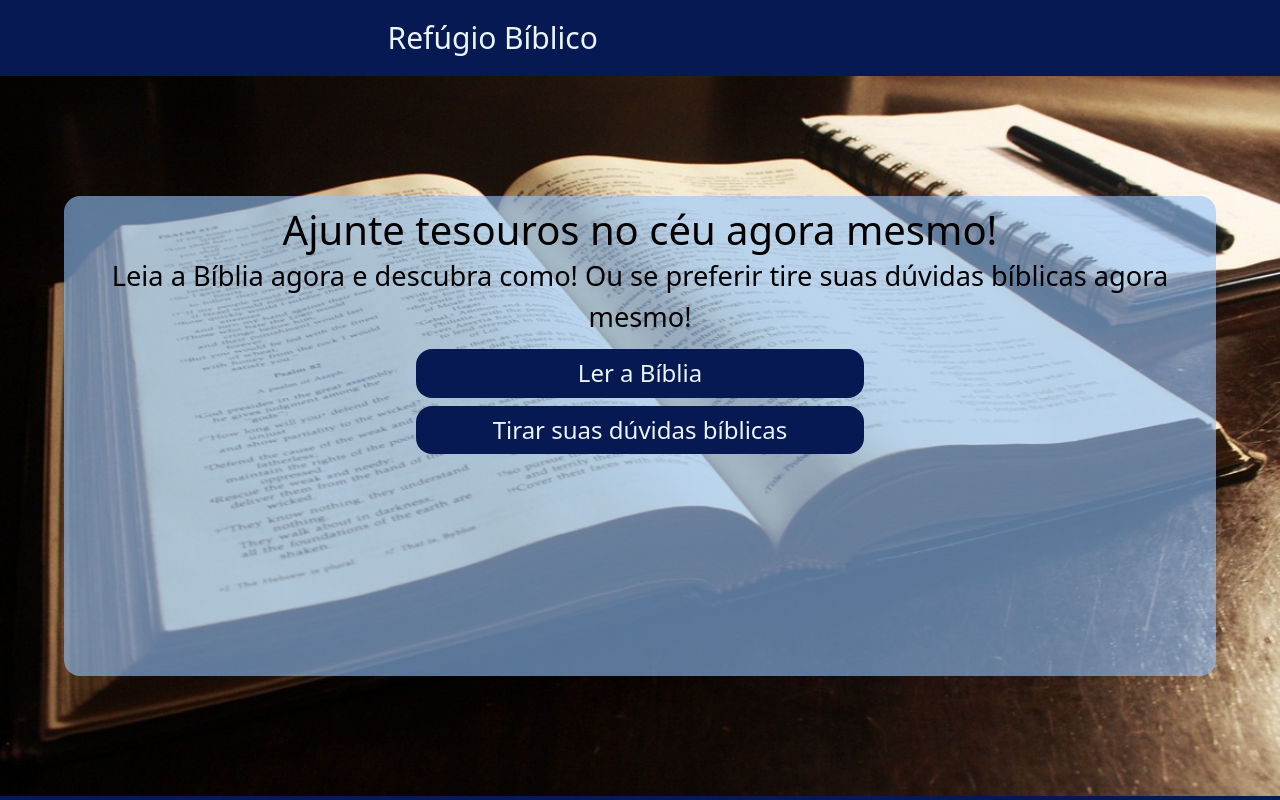
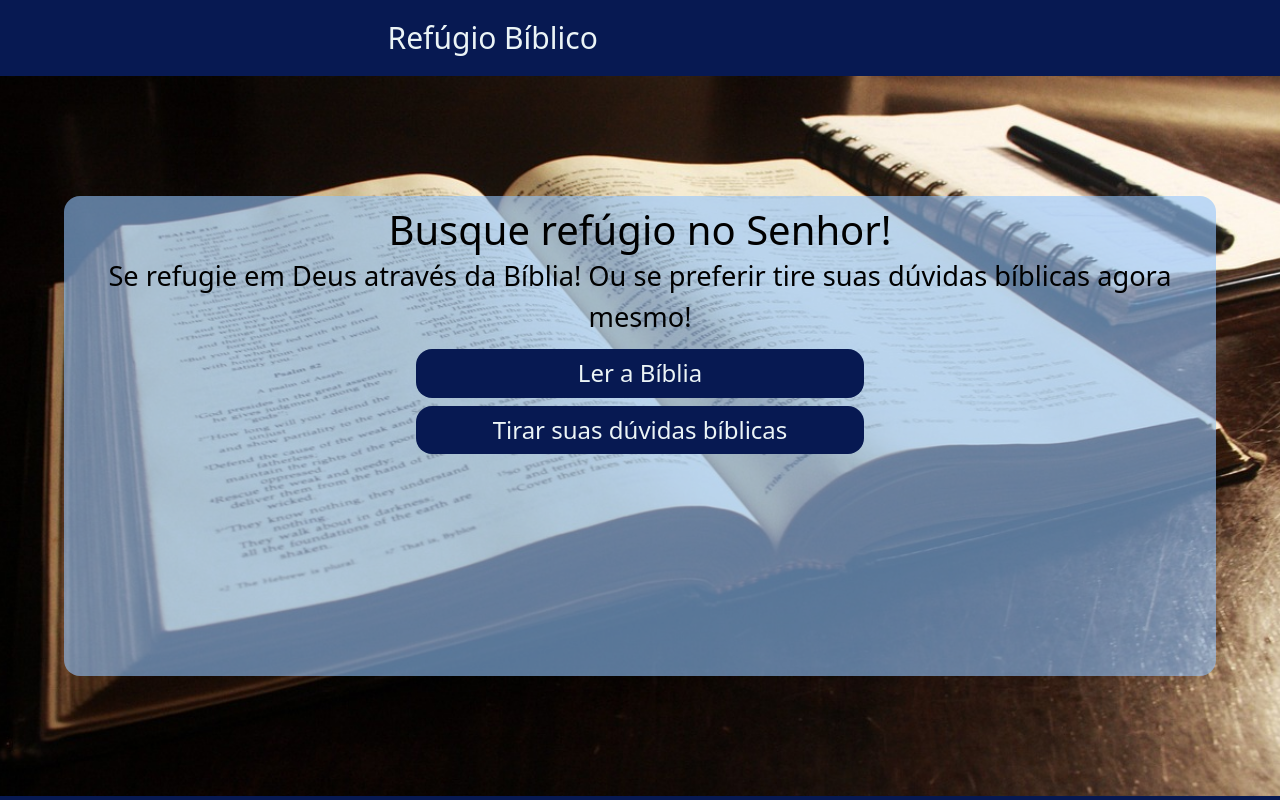
Before and after one commit to valdirsantos714/refugio-biblico, a React (Vite) app: page / in a window 1280 px wide. Shown: the top 800 px of the page. Built offline with nearby package versions, Linux system fonts and the light colour scheme.

Commit message:
Atualizado texto do banner

```diff
--- a/src/TelaInicial/components/Banner/Banner.jsx
+++ b/src/TelaInicial/components/Banner/Banner.jsx
@@ -5,8 +5,8 @@ export default function Banner() {
         <section className="text-cores-preto bg-[url('/banner_biblia.jpg')] bg-no-repeat bg-center bg-cover h-[90vh] flex justify-center items-center ">
 
             <div className=" bg-blue-300/60 w-4/5 h-[60vh] p-4 text-center  rounded-[1rem] lg:w-[90%] 2xl:flex 2xl:flex-col 2xl:justify-center 2xl:items-center">
-                <h2 className="text-3xl pb-[0.5rem] lg:text-[2.5rem] 2xl:text-[3rem] animate-[aparecer_1s_linear]">Ajunte tesouros no céu agora mesmo!</h2>
-                <p className="text-[1.2rem] pb-[0.7rem] lg:text-[1.7rem] 2xl:text-[2.2rem] 2xl:w-[70%] 2xl:p-[1rem] animate-[aparecer_1.2s_linear]">Leia a Bíblia agora e descubra como! Ou se preferir tire suas dúvidas bíblicas agora mesmo!</p>
+                <h2 className="text-3xl pb-[0.5rem] lg:text-[2.5rem] 2xl:text-[3rem] animate-[aparecer_1s_linear]">Busque refúgio no Senhor!</h2>
+                <p className="text-[1.2rem] pb-[0.7rem] lg:text-[1.7rem] 2xl:text-[2.2rem] 2xl:w-[70%] 2xl:p-[1rem] animate-[aparecer_1.2s_linear]">Se refugie em Deus através da Bíblia! Ou se preferir tire suas dúvidas bíblicas agora mesmo!</p>
 
                 <div className="flex flex-col text-[1.3rem] gap-[0.5rem] lg:text-[1.5rem] justify-center items-center lg:p-[0rem] 2xl:flex-row 2xl:w-[60%] 2xl:justify-center 2xl:items-center 2xl:pt-[1rem] animate-[aparecer_1.3s_linear]" >
                     <Link to={"/biblia/livros"} className="bg-cores-azul text-cores-branco rounded-[0.4rem] p-[0.4rem] lg:w-2/5 lg:rounded-[1rem]  2xl:w-[100%] 2xl:text-[2rem] hover:cursor-pointer hover:opacity-[90%]">Ler a Bíblia</Link>
```
